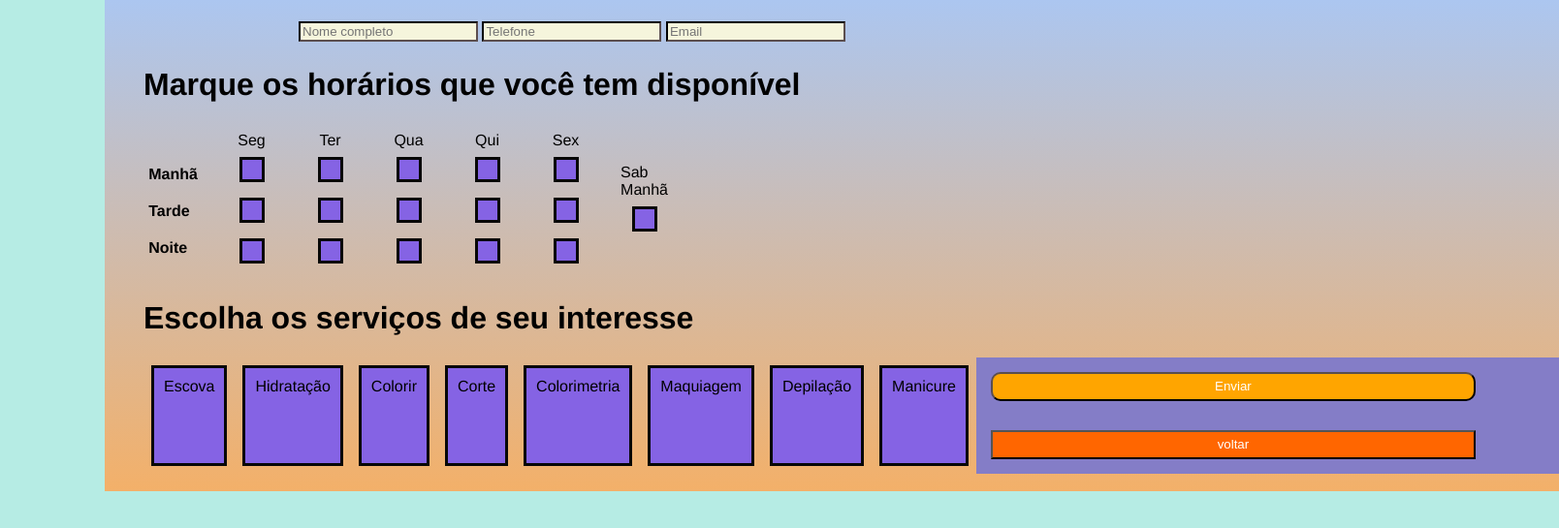
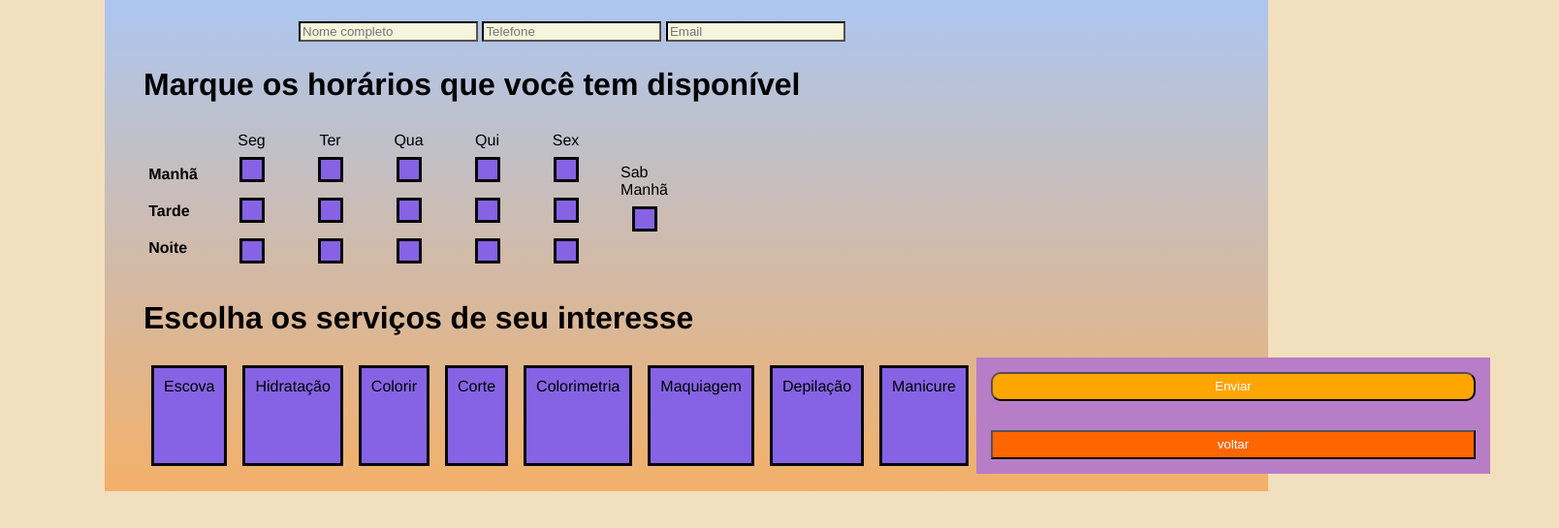
Before and after one commit to eddenilson/agenda-modelos, a plain HTML site: page cadastro.html in a window 1280 px wide. Shown: the part 201-746 px from the top of the page at 97% size, 1608 px wide, since content can reach past the window. Drawn offline with Linux system fonts and the light colour scheme.

Commit message:
revisão do css

```diff
--- a/style.css
+++ b/style.css
@@ -49,16 +49,17 @@ h2 :hover {
     /* height: 200px; */
 }
 body {
+    /* width: px; */
     font-family: Helvetica, sans-serif;
     background: rgb(241, 223, 190);
 }
-#wrap {
+/* #wrap {
     width: 980px;
-    /* height: 500px; */
+
     margin: auto;
     background: white;
-    /* padding: 10px 20px; */
-}
+
+} */
 input[type="submit"] {
     background: orange;
     color: white;
@@ -83,23 +84,21 @@ a input[type="button"]:hover {
     color: #000000;
     background: #76ec4b;
 }
-.fonte {
+/* .fonte {
     margin: 0px 600px;
-    /* background: #72d0a7; */
+
     font-family: "Franklin Gothic Medium", "Arial Narrow", Arial, sans-serif;
     color: rgb(109, 86, 186);
-}
+} */
 #wrap {
-    width: 1500px;
+    width: 1200px;
     margin: 0px 100px 0px 100px;
     background: linear-gradient(rgb(166, 200, 251), rgb(243, 176, 105));
 }
 div ol img {
     margin: 20px 0px;
 }
-body {
-    background: #b6ece4;
-}
+
 .main {
     display: flex;
     flex-direction: row;
@@ -180,5 +179,5 @@ form ul {
     /* height: auto; */
 }
 footer {
-    background: #847dc7;
+    background: #b87dc7;
 }
```
Also changed, not shown: index.html (+2 -1 lines).
